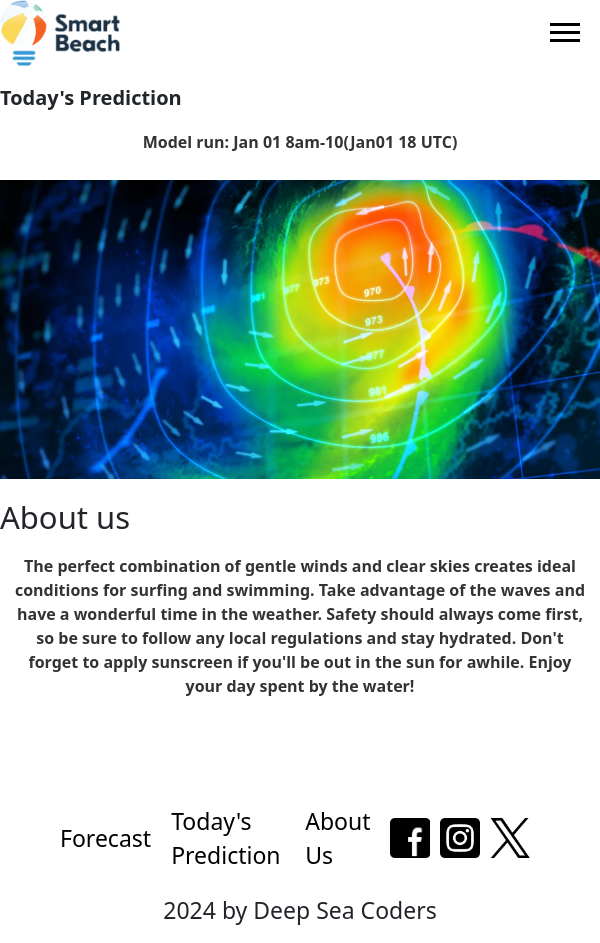
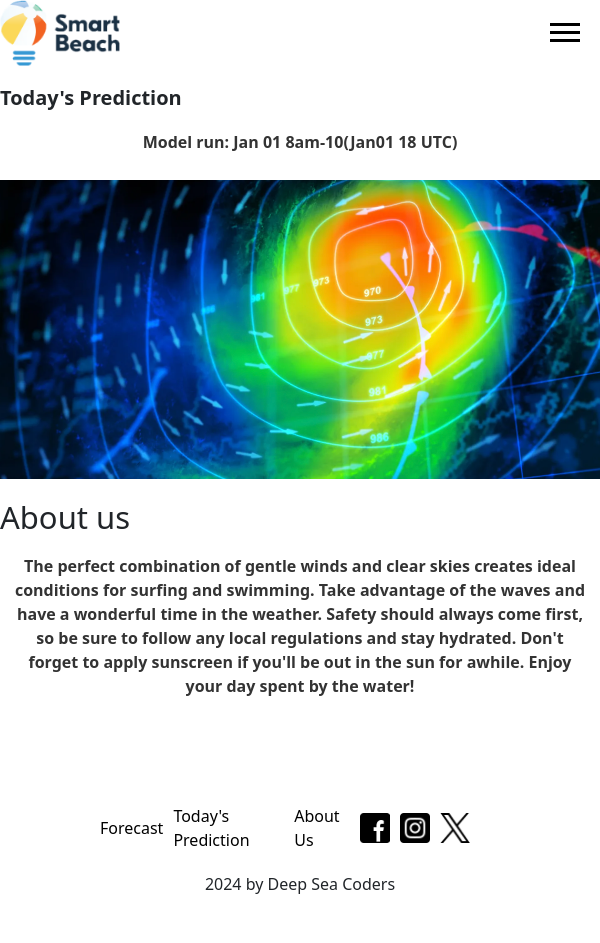
Before and after one commit to Dimitrius504/smartbeachrepo, a React (Create React App) app in the folder smartbeach-project-prototype/: page /live in a window 600 px wide. After the commit the page ends 912 px from the top, so only its background shows below. Built offline with nearby package versions, Linux system fonts and the light colour scheme.

Commit message:
updated app.js

```diff
--- a/smartbeach-project-prototype/src/App.css
+++ b/smartbeach-project-prototype/src/App.css
@@ -467,34 +467,7 @@ nav {
   .cover > h1 {
     font-size: 1.5rem;
   }
-  .footer {
-    display: flex;
-    flex-direction: column;
-    align-items: center;
-  }
 
-  .footer-line-one {
-    display: flex;
-    justify-content: space-between;
-    width: 80%;
-  }
-
-  .footer-nav,
-  .SNS-icon {
-    list-style-type: none;
-    padding: 0;
-    margin: 0;
-  }
-
-  .SNS-icon li,
-  .footer-nav li {
-    display: inline-block;
-    margin-right: 10px;
-  }
-  .footer-nav {
-    display: flex;
-    align-items: center;
-  }
 }
 /* Styling for Live page */
 
@@ -563,42 +536,12 @@ nav {
     padding: 10px;
   }
 
-  .footer {
-    display: flex;
-    flex-direction: column;
-    align-items: center;
-  }
-
-  .footer-line-one {
-    display: flex;
-    justify-content: space-between;
-    width: 80%;
-  }
-
-  .footer-nav,
-  .SNS-icon {
-    list-style-type: none;
-    padding: 0;
-    margin: 0;
-  }
-
-  .SNS-icon li,
-  .footer-nav li {
-    display: inline-block;
-    margin-right: 10px;
-  }
-
-  .SNS-icon img {
-    height: 30px;
-  }
-
 #content-container, #forecast-page{
  margin-bottom: 80px;
 }
-id #forecast-page {
+#forecast-page {
   margin-bottom: 80px;
 }
-
 
 .wrapper {
   flex: 1;
@@ -609,17 +552,11 @@ id #forecast-page {
 }
 
 }
-.footer {
-  display: flex;
-  flex-direction: column;
-  align-items: center;
-}
-
 .footer-line-one {
   display: flex;
   justify-content: space-between;
   width: 80%;
-  margin-bottom: 20px;
+  margin-bottom: 20px; /* Add space under footer line one */
 }
 
 .footer-nav,
@@ -629,14 +566,13 @@ id #forecast-page {
   margin: 0;
 }
 
-.footer-nav li {
-  display: inline-block;
-  margin-right: 20px;
-}
 
 .footer-nav li a {
   text-decoration: none;
   color: black;
+}
+.footer p {
+text-align: center;
 }
 .SNS-icon {
   display: flex;
@@ -646,11 +582,19 @@ id #forecast-page {
 .SNS-icon li {
   margin-right: 10px;
 }
+.footer-nav li {
+  margin-right: 10px;
+}
+.SNS-icon img {
+  height: 30px;
+}
+.footer-nav {
+  margin-left: 100px;
+}
 
-.SNS-icon img {
-  height: 40px;
+@media (min-width: 600px) {
+  .footer-nav {
+    display: flex;
+    align-items: center;
+  }
 }
-.footer  {
-
-  font-size: 23px;
-}
```
